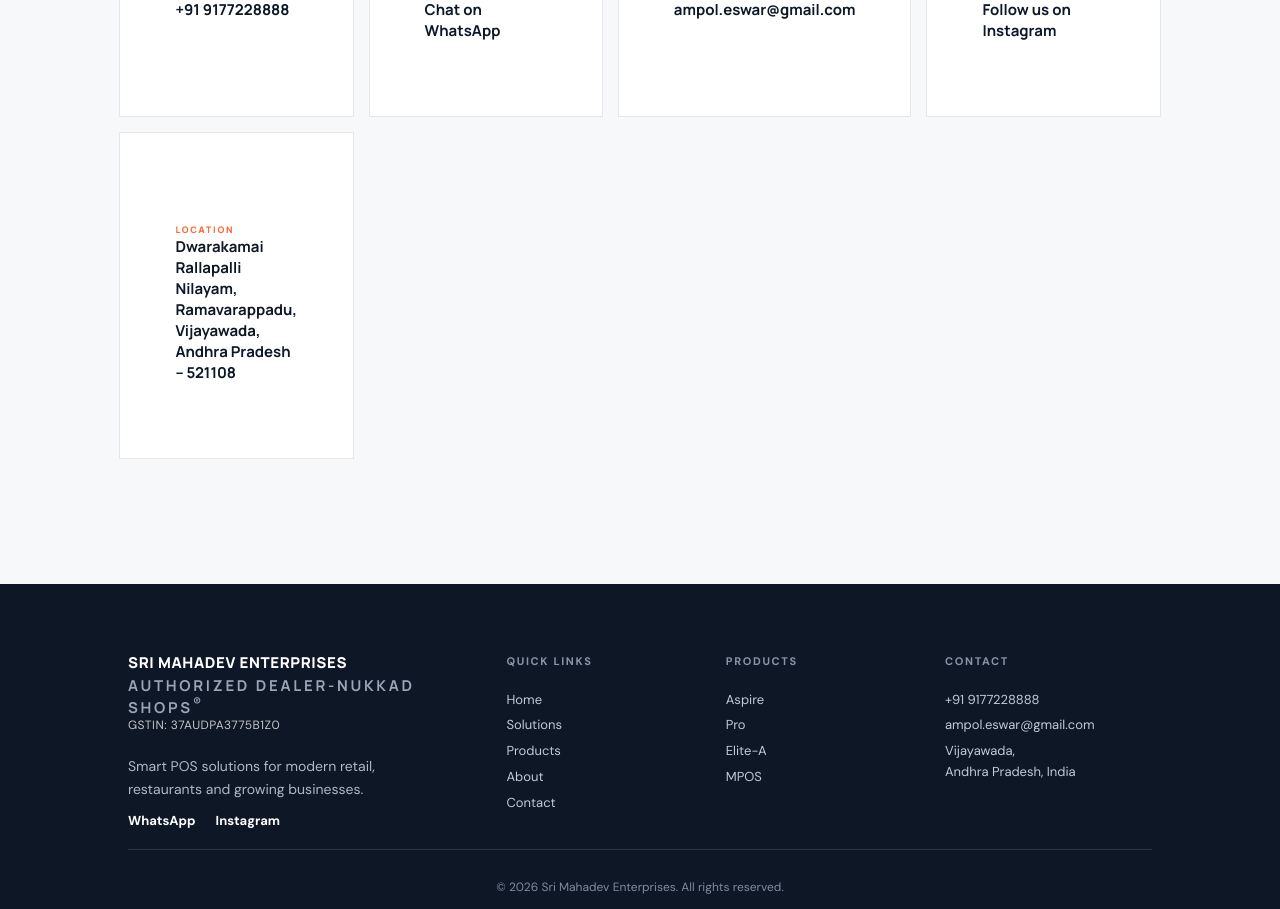
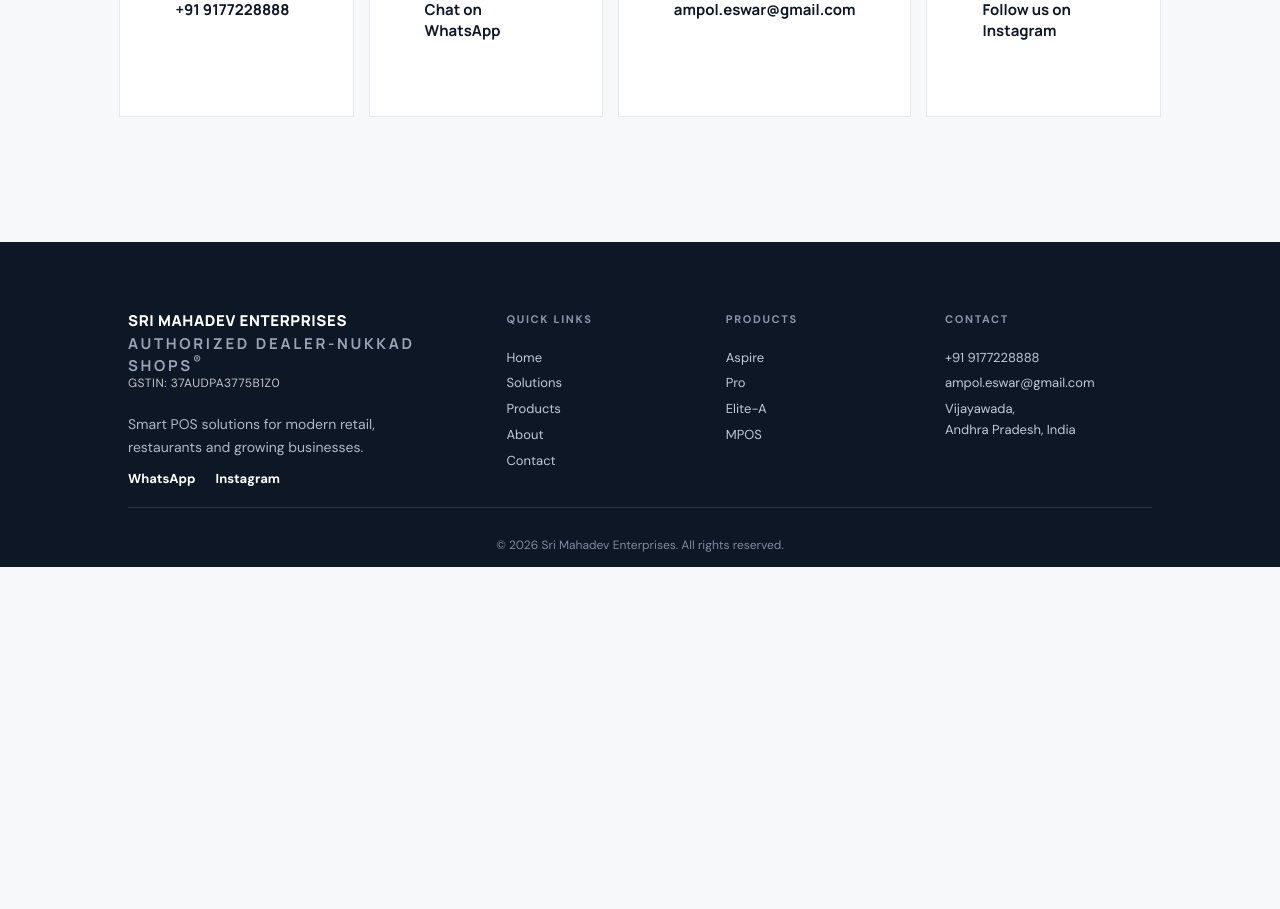
Before and after one commit to bhardwaj1305/sri-mahadev-enterprises, a React (Vite) app in the folder frontend/: page / in a window 1280 px wide. Shown: the part 5400-6309 px from the top of the page. After the commit the page ends 5967 px from the top, so only its background shows below. Built offline with nearby package versions, Linux system fonts and the light colour scheme.

Commit message:
remove location

```diff
--- a/frontend/src/App.jsx
+++ b/frontend/src/App.jsx
@@ -797,20 +797,7 @@
 </a>
   </div>
 
-  <div>
-    <a
-  href="YOUR_GOOGLE_MAPS_LINK"
-  target="_blank"
-  rel="noreferrer"
-  className="contact-card"
->
-  <span>LOCATION</span>
-  <strong>
-    Dwarakamai Rallapalli Nilayam,<br />
-    Ramavarappadu, Vijayawada, Andhra Pradesh – 521108
-  </strong>
-</a>
-  </div>
+
 
 </div>
 </section>
```
